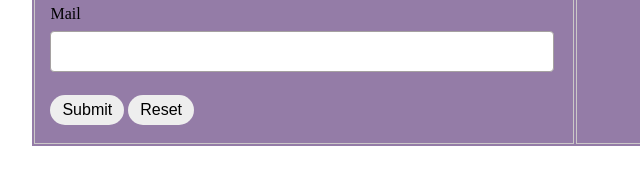
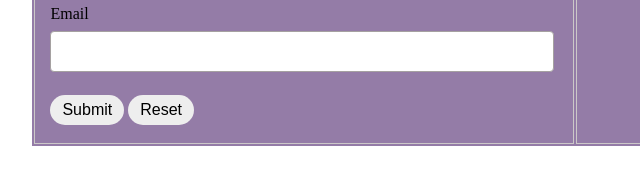
Before and after one commit to ImAnmolGaikwad/JS-CRUD, a plain HTML site: page index.html in a window 1280 px wide. Shown: the part 271-446 px from the top of the page, 102-742 px from the left. Drawn offline with Linux system fonts and the light colour scheme.

Commit message:
update index file

```diff
--- a/index.html
+++ b/index.html
@@ -22,7 +22,7 @@
                         <input type="tel" name="phone" id="phone" required>
                     </div>
                     <div>
-                        <label for="email">Mail</label>
+                        <label for="email">Email</label>
                         <input type="email" name="email" id="email" required>
                     </div>
 
```
